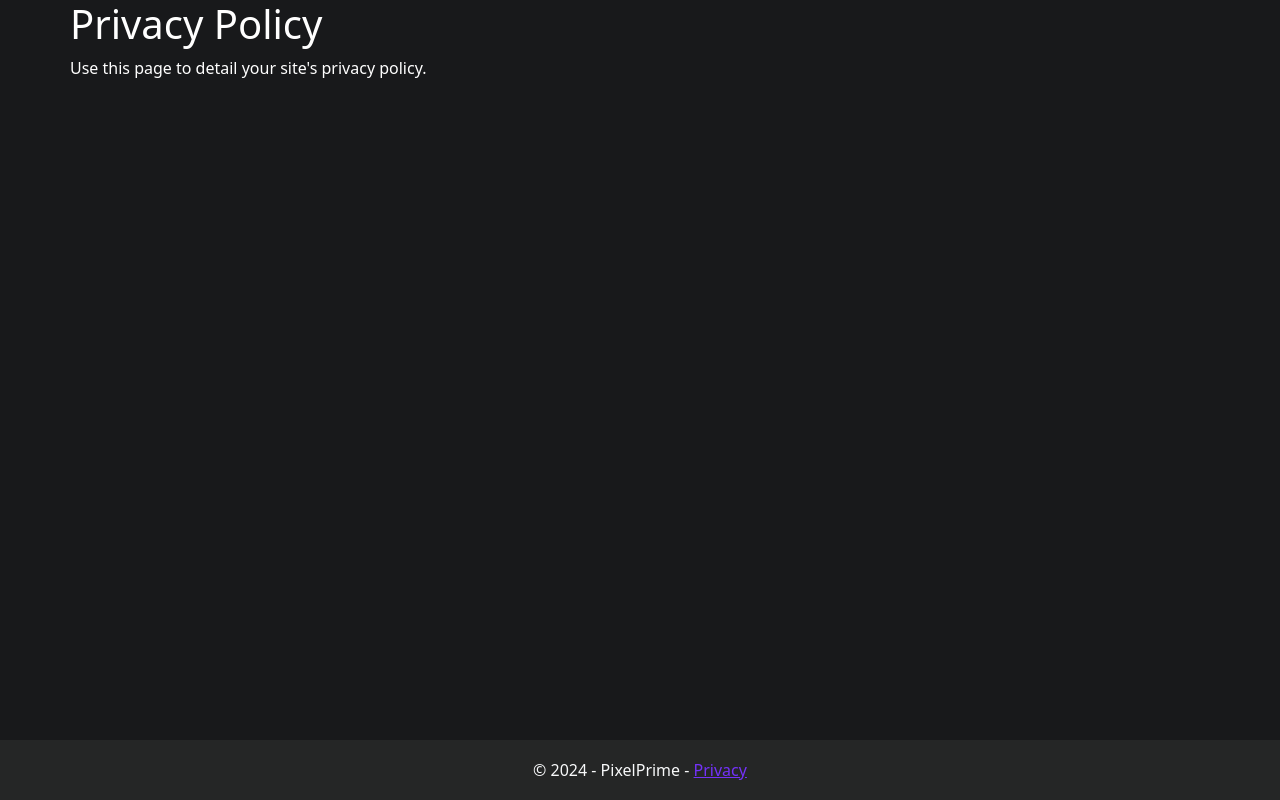
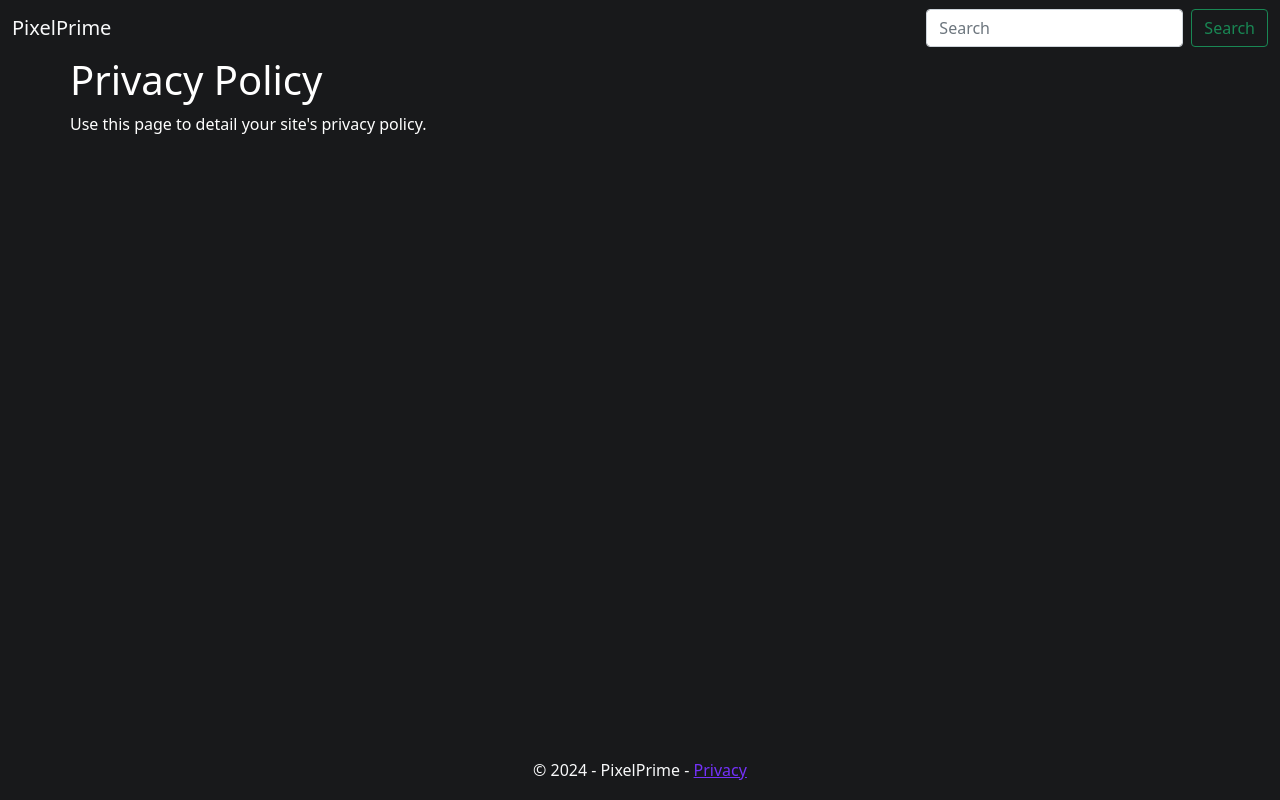
Before and after one commit to Maxiboy441/PixelPrime, an ASP.NET Core app: page /Home/Privacy in a window 1280 px wide. Run offline with ASP.NET Core 8, Linux system fonts and the light colour scheme; style sheets or scripts are compiled from the project's sources.

Commit message:
feat(66936414): add initial styles for nav bar

```diff
--- a/Project/Project/Views/Shared/_Layout.cshtml
+++ b/Project/Project/Views/Shared/_Layout.cshtml
@@ -10,7 +10,7 @@
 </head>
 <body>
     <header>
-        @*Add nav bar component here*@
+        @await Html.PartialAsync("_NavBar")
     </header>
     <div class="container">
         <main role="main" class="pb-3">
--- /dev/null
+++ b/Project/Project/Views/Shared/_NavBar.cshtml
@@ -0,0 +1,9 @@
+<nav class="navbar text-light">
+    <div class="container-fluid">
+        <a class="navbar-brand text-light">PixelPrime</a>
+        <form class="d-flex">
+            <input class="form-control me-2" type="search" placeholder="Search" aria-label="Search">
+            <button class="btn btn-outline-success" type="submit">Search</button>
+        </form>
+    </div>
+</nav>
--- a/Project/Project/wwwroot/css/site.css
+++ b/Project/Project/wwwroot/css/site.css
@@ -26,8 +26,12 @@ body {
     color: var(--text-color)
 }
 
-.bg-secondary-color {
+.navbar-brand a:hover{
     background: #252626;
+}
+
+.bg-purple {
+    background: #7432F9;
 }
 
 footer {
```
